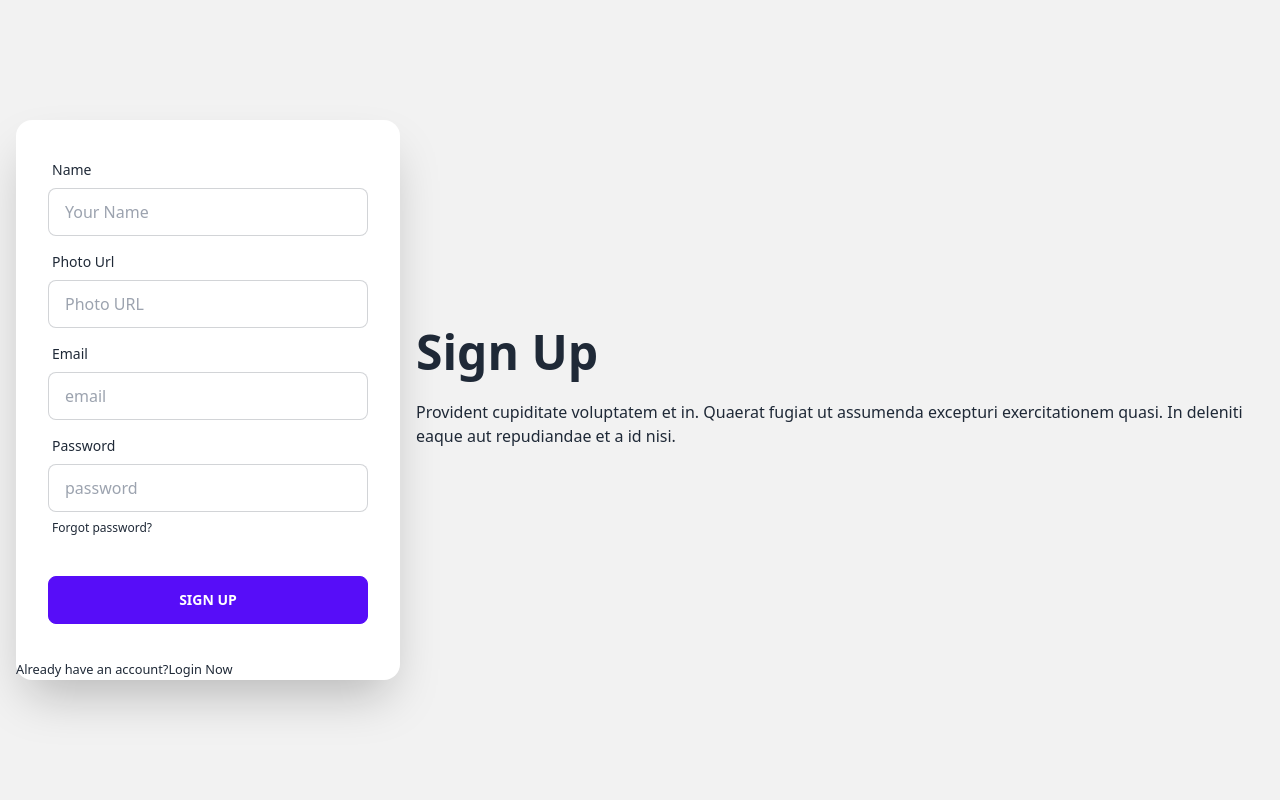
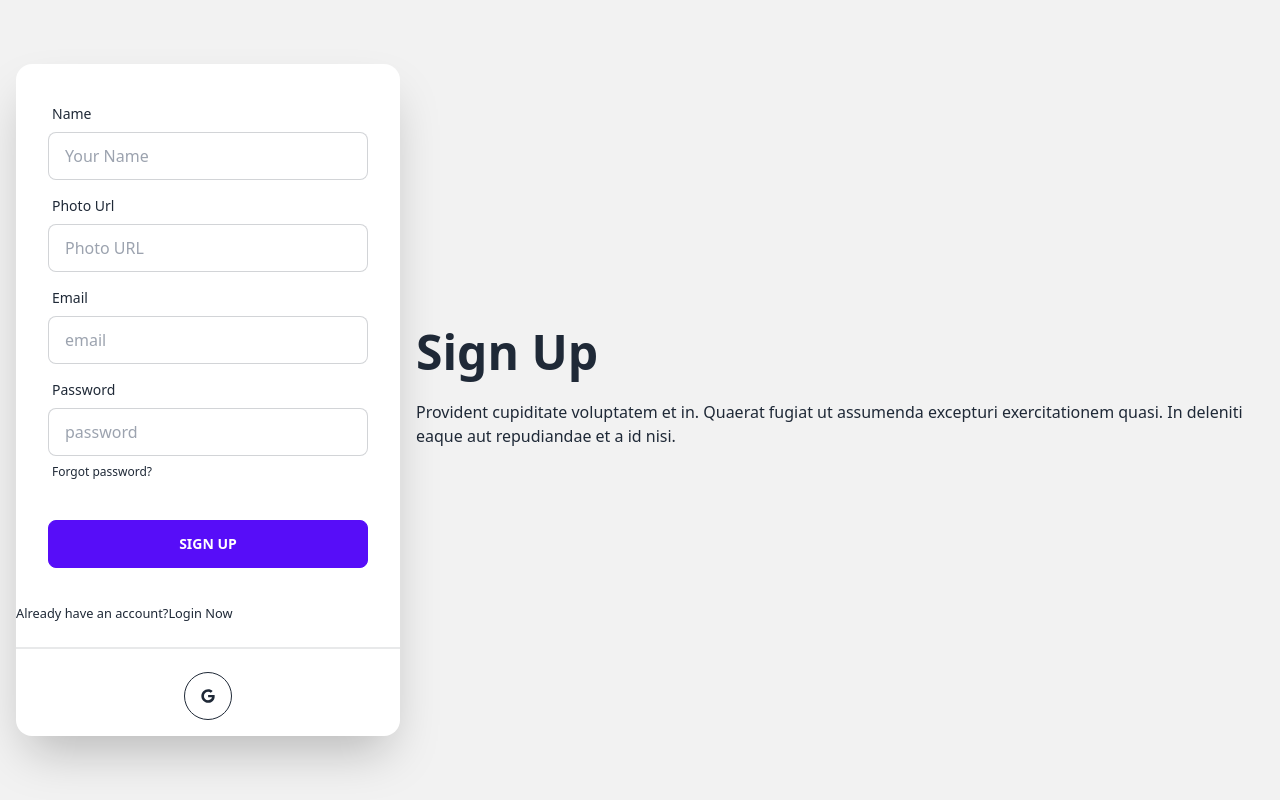
Before and after one commit to tisha-akter/bistro-boss-client, a React (Vite) app: page /signup in a window 1280 px wide. Built offline with nearby package versions, Linux system fonts and the light colour scheme; no server answers.

Commit message:
added saved user if he doesn't exists in the database

```diff
--- a/src/Pages/Shared/SocialLogin/SocialLogin.jsx
+++ b/src/Pages/Shared/SocialLogin/SocialLogin.jsx
@@ -17,7 +17,23 @@ const SocialLogin = () => {
         .then(result => {
             const loggedInUser = result.user;
             console.log(loggedInUser);
-            navigate(from, {replace: true});
+
+            const saveUser = {name: loggedInUser.displayName, email:loggedInUser.email}
+
+            fetch('http://localhost:5000/users', {
+                method: 'POST',
+                headers: {
+                    'content-type': 'application/json'
+                },
+                body: JSON.stringify(saveUser)
+            })
+                .then(res => res.json())
+                .then(() => {
+                        navigate(from, {replace: true});
+                })
+
+
+
         })
     }
 
--- a/src/Pages/SignUP/SignUp.jsx
+++ b/src/Pages/SignUP/SignUp.jsx
@@ -4,6 +4,7 @@ import { useForm } from "react-hook-form";
 import { AuthContext } from "../../providers/AuthProvider";
 import { Link, useNavigate } from "react-router-dom";
 import Swal from "sweetalert2";
+import SocialLogin from "../Shared/SocialLogin/SocialLogin";
 
 
 
@@ -125,6 +126,7 @@ const SignUp = () => {
                         <p><small>Already have an account?
                             <Link to="/login">Login Now</Link>
                         </small></p>
+                        <SocialLogin></SocialLogin>
                     </div>
                 </div>
             </div>
```
